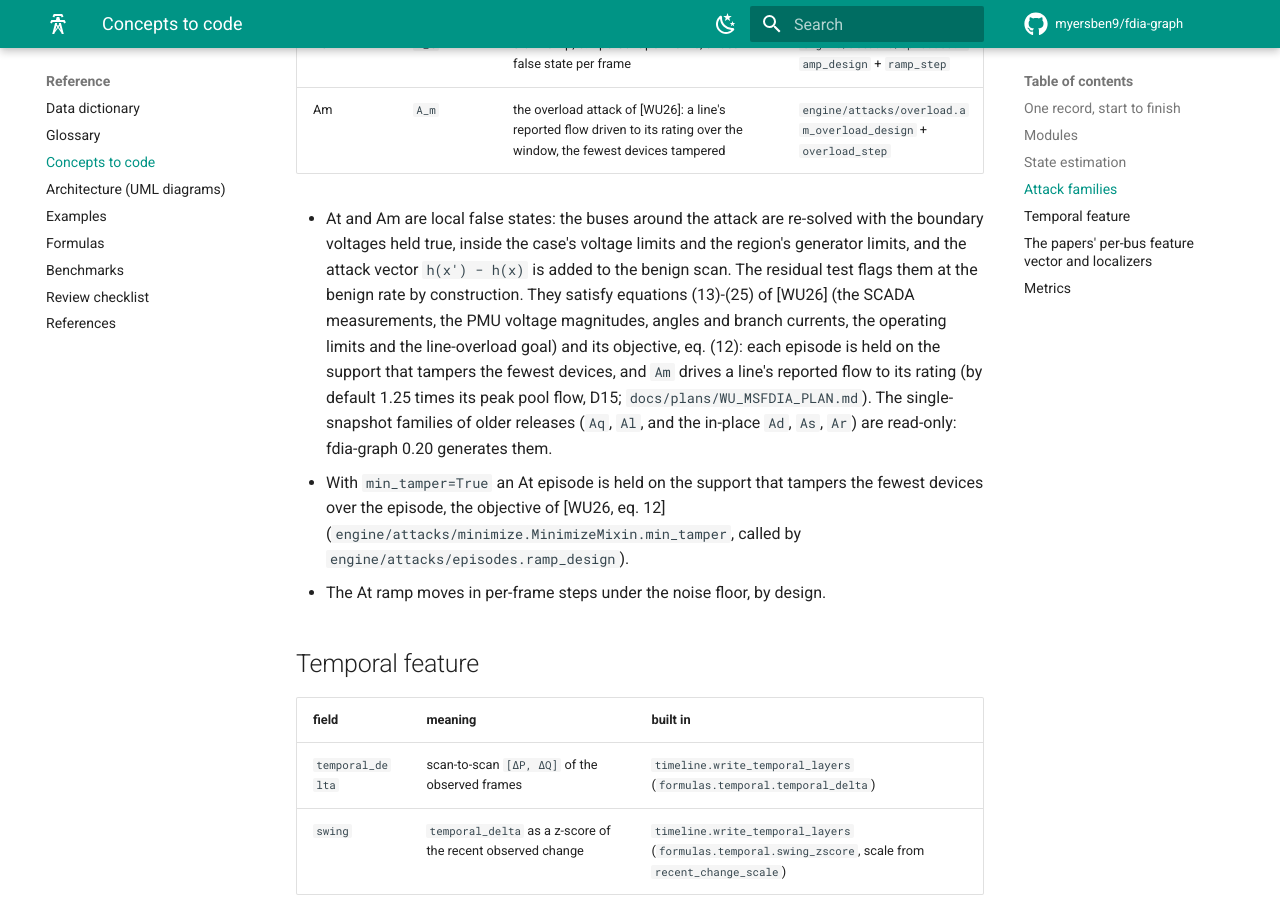
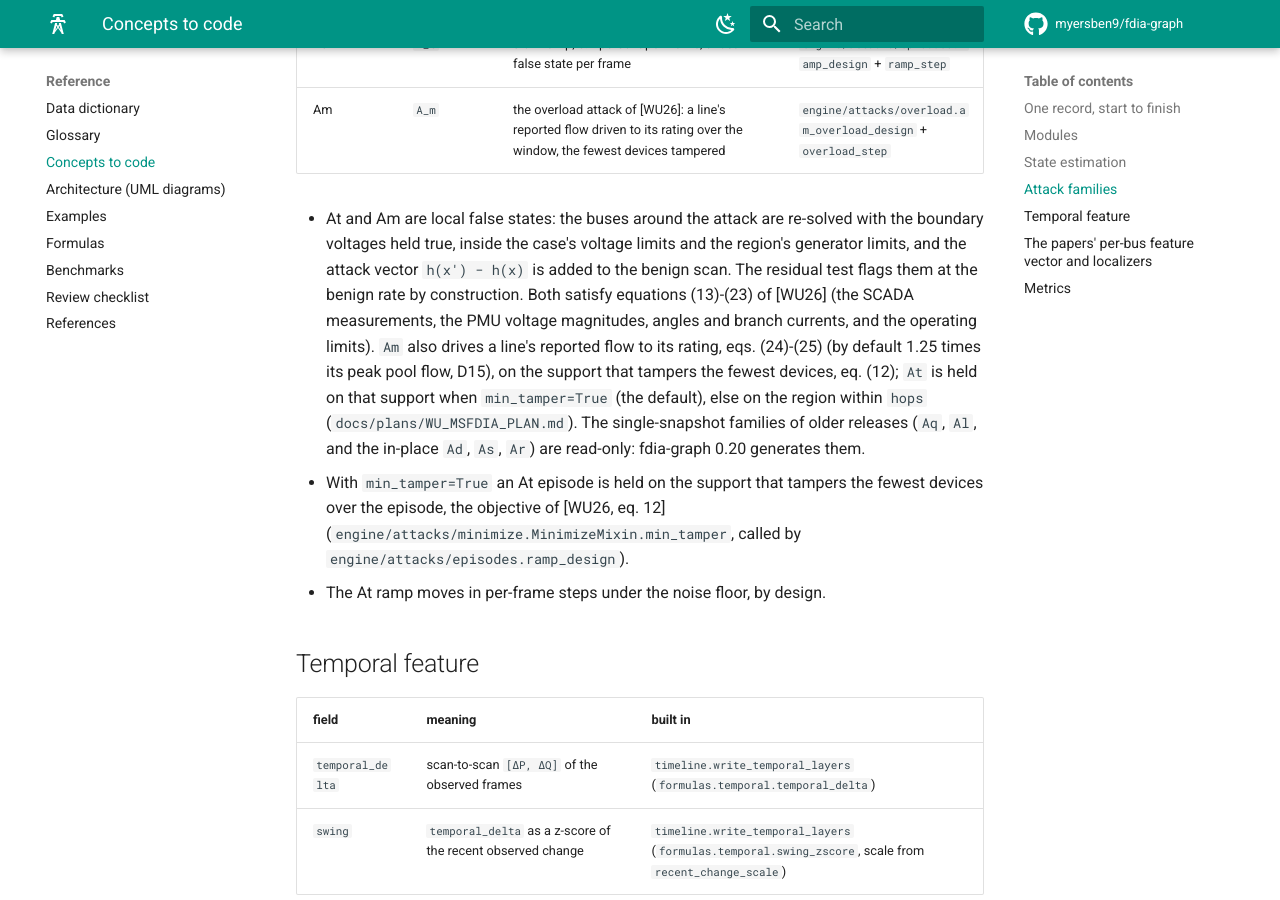
Before and after one commit to myersben9/fdia-graph, an MkDocs documentation site: the page built from docs/reference/CONCEPTS_TO_CODE.md, in a window 1280 px wide and 900 px high, scrolled down 2610 px. Built offline with MkDocs 1.6.1 and Material for MkDocs 9.7.7, drawn with Linux system fonts in a browser that asks for light colours; comment, search, counter and statistics services are not loaded; the version menu is left out.

```diff
--- a/docs/reference/CONCEPTS_TO_CODE.md
+++ b/docs/reference/CONCEPTS_TO_CODE.md
@@ -64,11 +64,12 @@
 - At and Am are local false states: the buses around the attack are re-solved with the boundary
   voltages held true, inside the case's voltage limits and the region's generator limits, and the
   attack vector `h(x') − h(x)` is added to the benign scan. The residual test flags them at the
-  benign rate by construction. They satisfy equations (13)-(25) of [WU26] (the SCADA measurements,
-  the PMU voltage magnitudes, angles and branch currents, the operating limits and the line-overload
-  goal) and its objective, eq. (12): each episode is held on the support that tampers the fewest
-  devices, and `Am` drives a line's reported flow to its rating (by default 1.25 times its peak pool
-  flow, D15; `docs/plans/WU_MSFDIA_PLAN.md`). The single-snapshot families of older releases (`Aq`,
+  benign rate by construction. Both satisfy equations (13)-(23) of [WU26] (the SCADA measurements,
+  the PMU voltage magnitudes, angles and branch currents, and the operating limits). `Am` also
+  drives a line's reported flow to its rating, eqs. (24)-(25) (by default 1.25 times its peak pool
+  flow, D15), on the support that tampers the fewest devices, eq. (12); `At` is held on that
+  support when `min_tamper=True` (the default), else on the region within `hops`
+  (`docs/plans/WU_MSFDIA_PLAN.md`). The single-snapshot families of older releases (`Aq`,
   `Al`, and the in-place `Ad`, `As`, `Ar`) are read-only: fdia-graph 0.20 generates them.
 - With `min_tamper=True` an At episode is held on the support that tampers the fewest devices over
   the episode, the objective of [WU26, eq. 12] (`engine/attacks/minimize.MinimizeMixin.min_tamper`,
```
Also changed, not shown: 3 other files.
